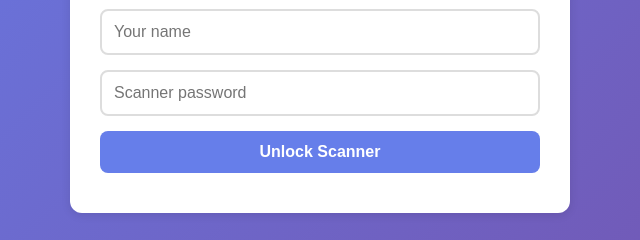
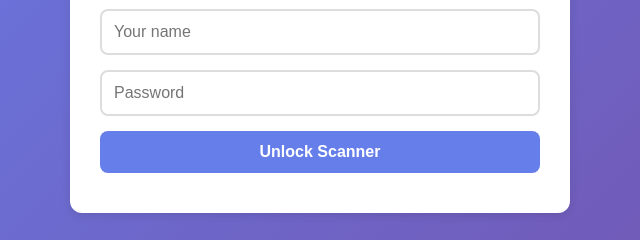
Before and after one commit to SomeVoicesChoir/sv-ticket-scanner, a website: page index.html in a window 1280 px wide. Shown: the part 223-463 px from the top of the page, 320-960 px from the left. Drawn offline with Linux system fonts and the light colour scheme.

Commit message:
Update index.html

```diff
--- a/index.html
+++ b/index.html
@@ -325,7 +325,7 @@
             <h2>🔐 Authentication Required</h2>
             <p>Enter your details to continue</p>
             <input type="text" id="nameInput" placeholder="Your name" autocomplete="name">
-            <input type="password" id="passwordInput" placeholder="Scanner password" autocomplete="off">
+            <input type="password" id="passwordInput" placeholder="Password" autocomplete="off">
             <button onclick="authenticate()">Unlock Scanner</button>
             <p class="error-message" id="errorMessage">Please check your details and try again.</p>
         </div>
```
